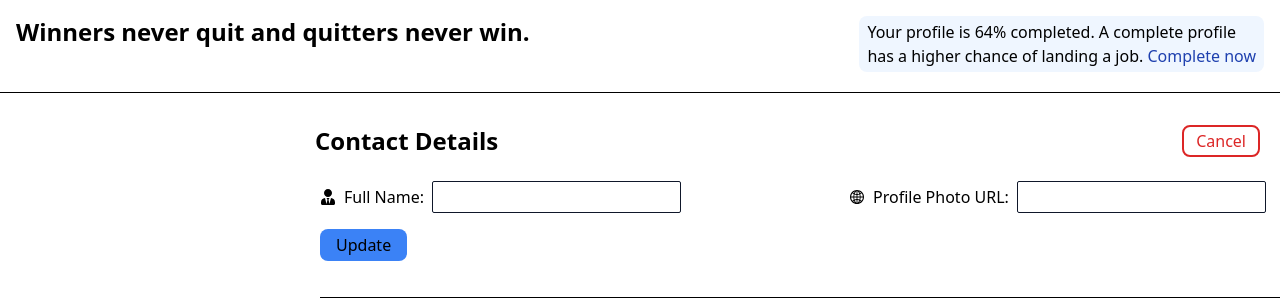
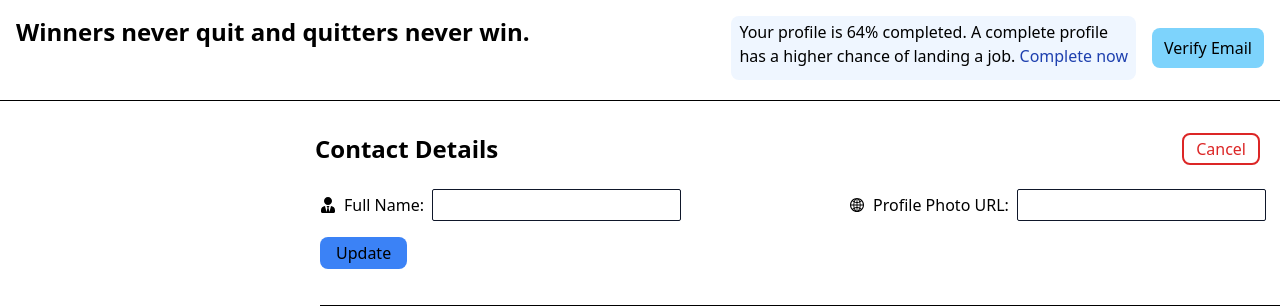
Before and after one commit to mdshayequeahmad/Expense_Tracker, a React (Create React App) app: page /profile in a window 1280 px wide. Shown: the top 308 px of the page. Built offline with nearby package versions, Linux system fonts and the light colour scheme.

Commit message:
Verify User Email implemented

```diff
--- a/src/components/ContactDetails.js
+++ b/src/components/ContactDetails.js
@@ -11,8 +11,11 @@ const ContactDetails = () => {
     const auth = getAuth();
     const user = auth.currentUser;
 
-    const [fullname, setFullname] = useState(user !== null ? user.displayName : "");
-    const [url, setUrl] = useState(user !== null ? user.photoURL : "");
+    const initialFullname = user !== null ? user.displayName : "";
+    const initialUrl = user !== null ? user.photoURL : "";
+
+    const [fullname, setFullname] = useState(initialFullname);
+    const [url, setUrl] = useState(initialUrl);
 
     const dispatch = useDispatch();
     const navigate = useNavigate();
@@ -29,7 +32,7 @@ const ContactDetails = () => {
                 photoURL: url
             })
             );
-            navigate("/");
+            navigate(-1);
             console.log("Profile updated!");
         }).catch((error) => {
             console.log(error);
@@ -47,6 +50,7 @@ const ContactDetails = () => {
                 <div className='flex justify-between w-3/4 my-3 mr-5'>
                     <h1 className='font-semibold text-2xl'>Contact Details</h1>
                     <button
+                        onClick={() => navigate(-1)}
                         className='text-red-600 border-solid border-2 border-red-600 rounded-lg px-3
                  hover:bg-red-600 hover:text-white'
                     >
--- a/src/pages/Profile.js
+++ b/src/pages/Profile.js
@@ -1,14 +1,25 @@
 import React from 'react';
+import { getAuth, sendEmailVerification } from "firebase/auth";
 import ContactDetails from '../components/ContactDetails';
 
 const Profile = () => {
+
+    const auth = getAuth();
+
+    const verifyEmailHandler = () => {
+        sendEmailVerification(auth.currentUser)
+            .then(() => {
+                console.log("Email verification sent!");
+            });
+    };
+
     return (
         <div>
             <div className='flex justify-between'>
                 <div className='mx-4 mt-4'>
                     <h1 className='font-semibold text-2xl'>Winners never quit and quitters never win.</h1>
                 </div>
-                <div className='mx-4 mt-4'>
+                <div className='flex mx-4 mt-4'>
                     <p
                         className='bg-blue-50 py-1 px-2 rounded-lg'
                     >
@@ -16,6 +27,12 @@ const Profile = () => {
                         <br />
                         has a higher chance of landing a job. <span className='text-blue-800 cursor-pointer'> Complete now </span>
                     </p>
+                    <button
+                        onClick={verifyEmailHandler}
+                        className='bg-sky-300 my-3 ml-4 px-3 py-2 rounded-lg hover:bg-sky-200'
+                    >
+                        Verify Email
+                    </button>
                 </div>
             </div>
             <hr className=' border-black my-5' />
```
